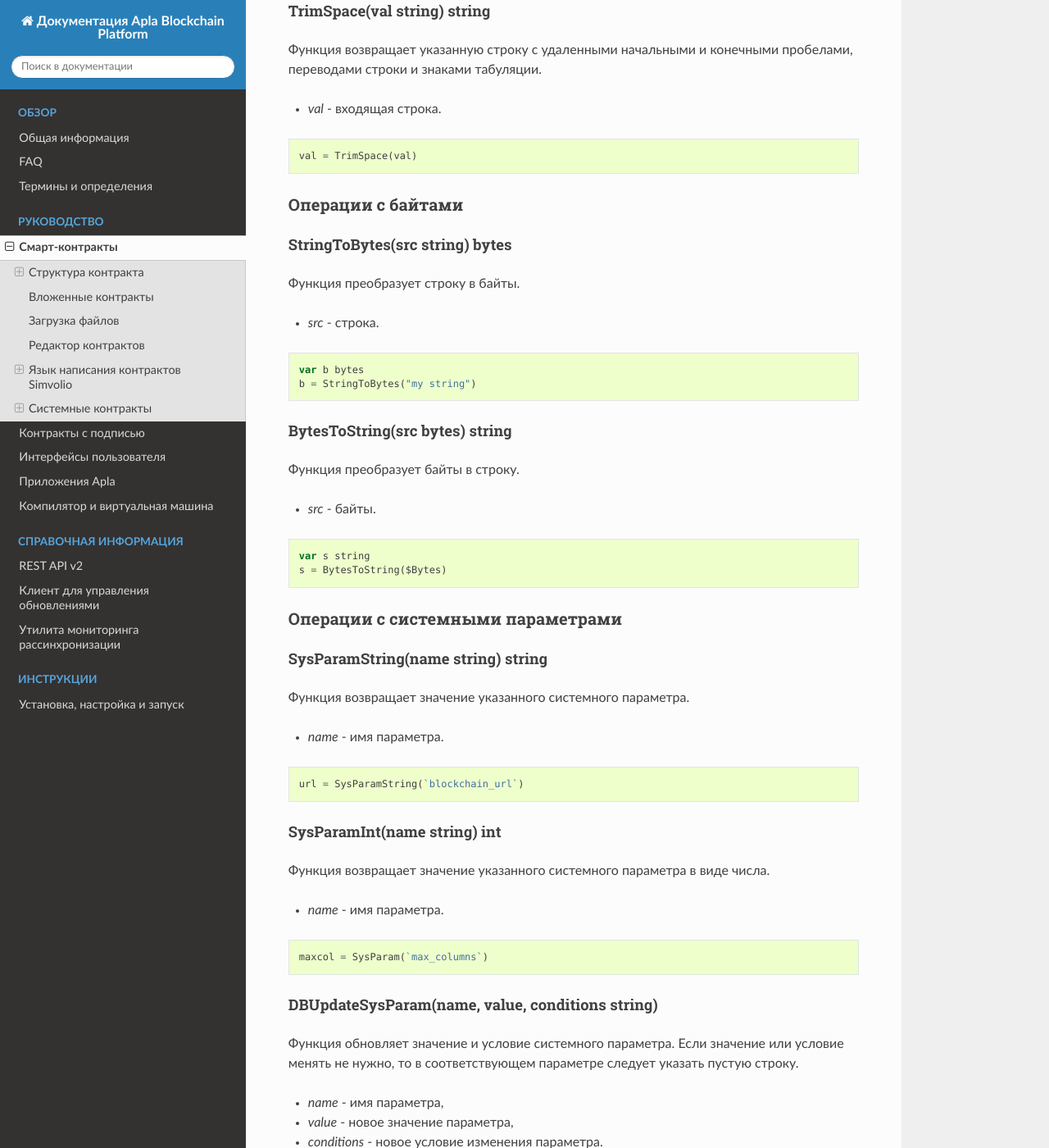
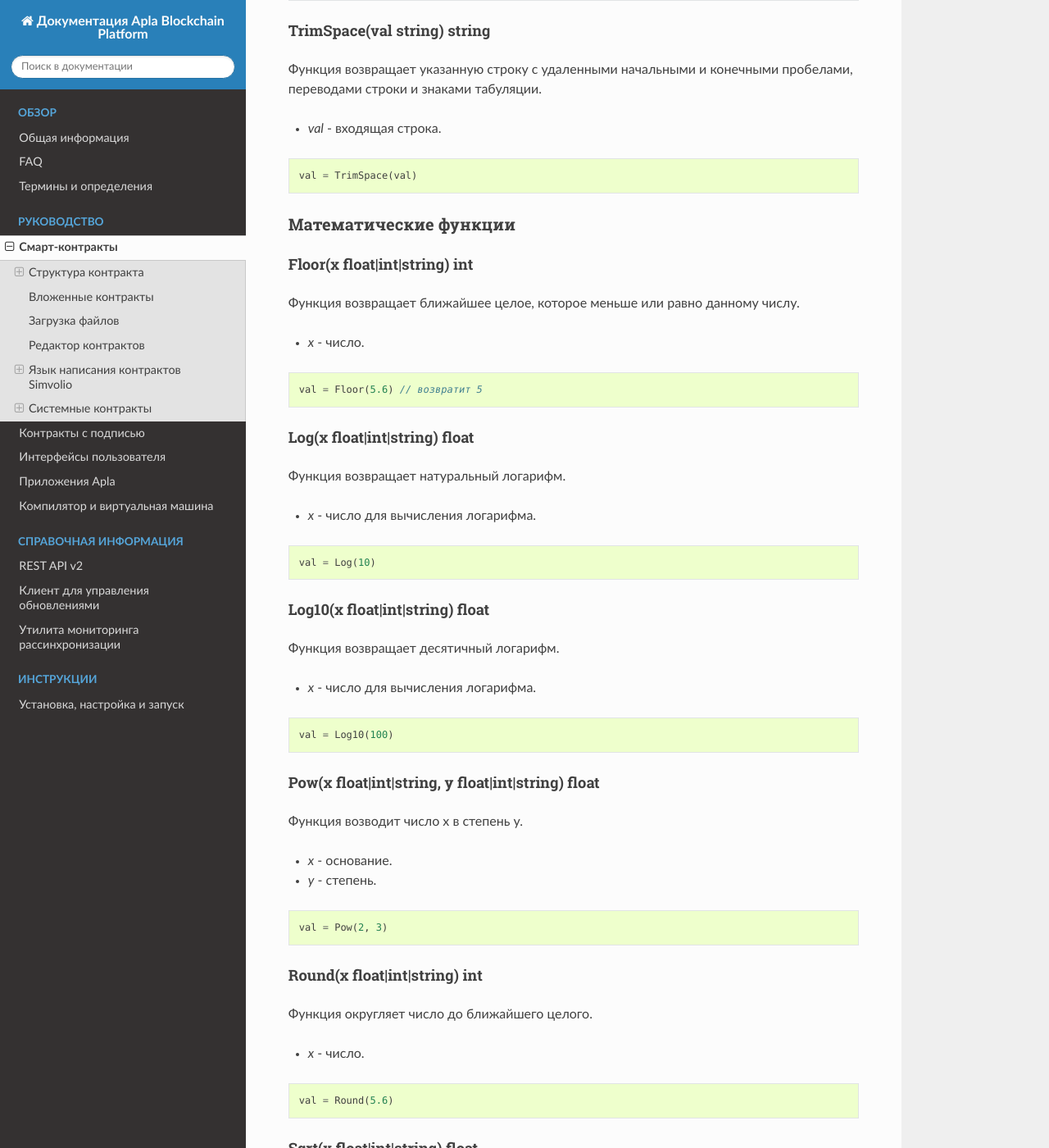
Before and after one commit to AplaProject/apla-docs-ru, a Sphinx documentation site: the page built from source/topics/script.rst, in a window 1280 px wide and 1400 px high, scrolled down 30798 px. Shown: the whole window at 82% size. Built offline with Sphinx 7.4.7 and the Read the Docs theme 2.0.0, drawn with Linux system fonts in a browser that asks for light colours; some of the changed text lies outside the part shown.

Commit message:
Update script.rst

```diff
--- a/source/topics/script.rst
+++ b/source/topics/script.rst
@@ -1306,6 +1306,77 @@ TrimSpace(val string) string
 
     val = TrimSpace(val)
 
+Математические функции
+=================================
+
+Floor(x float|int|string) int
+---------------------------------
+
+Функция возвращает ближайшее целое, которое меньше или равно данному числу.
+
+* *x* - число.
+
+.. code:: js
+
+    val = Floor(5.6) // возвратит 5
+
+Log(x float|int|string) float
+---------------------------------
+
+Функция возвращает натуральный логарифм.
+
+* *x* - число для вычисления логарифма.
+
+.. code:: js
+
+    val = Log(10)
+
+Log10(x float|int|string) float
+---------------------------------
+
+Функция возвращает десятичный логарифм.
+
+* *x* - число для вычисления логарифма.
+
+.. code:: js
+
+    val = Log10(100)
+
+Pow(x float|int|string, y float|int|string) float
+---------------------------------
+
+Функция возводит число x в степень y.
+
+* *x* - основание.
+* *y* - степень.
+
+.. code:: js
+
+    val = Pow(2, 3)
+
+Round(x float|int|string) int
+---------------------------------
+
+Функция округляет число до ближайшего целого.
+
+* *x* - число.
+
+.. code:: js
+
+    val = Round(5.6)
+
+Sqrt(x float|int|string) float
+---------------------------------
+
+Функция возвращает квадратный корень.
+
+* *x* - число для вычисления квадратного корня.
+
+.. code:: js
+
+    val = Sqrt(225)
+
+
 Операции с байтами
 ==================
 
```
